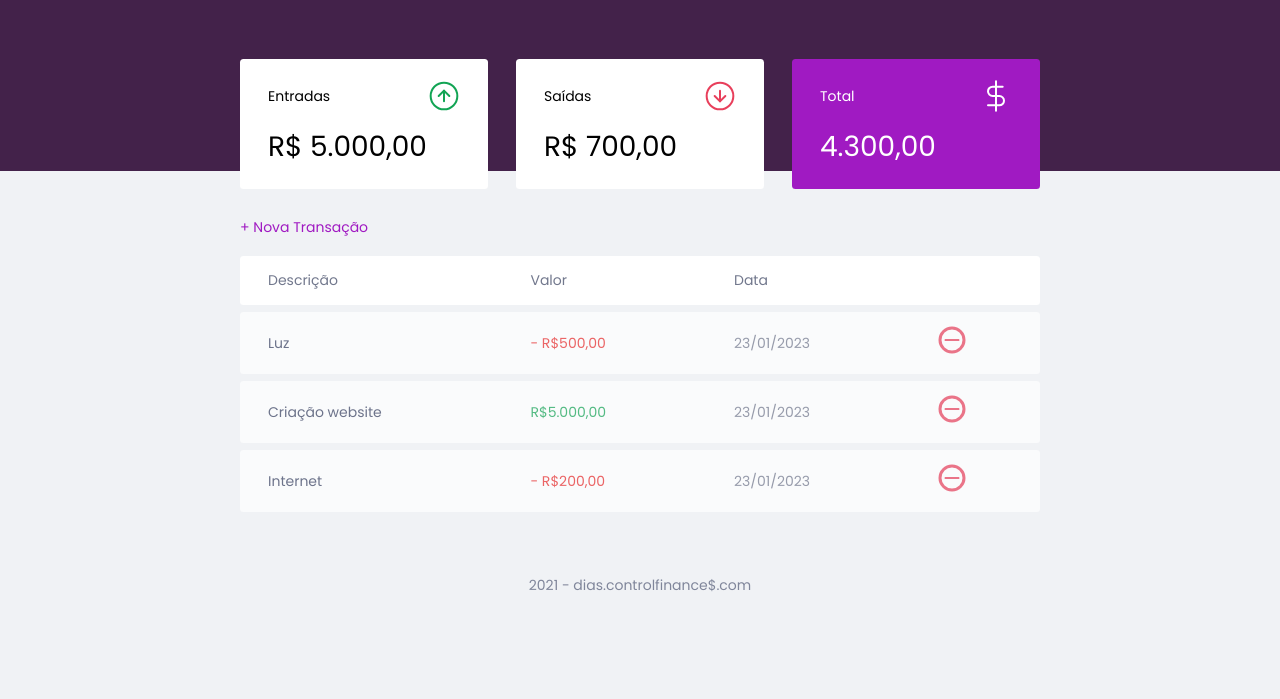
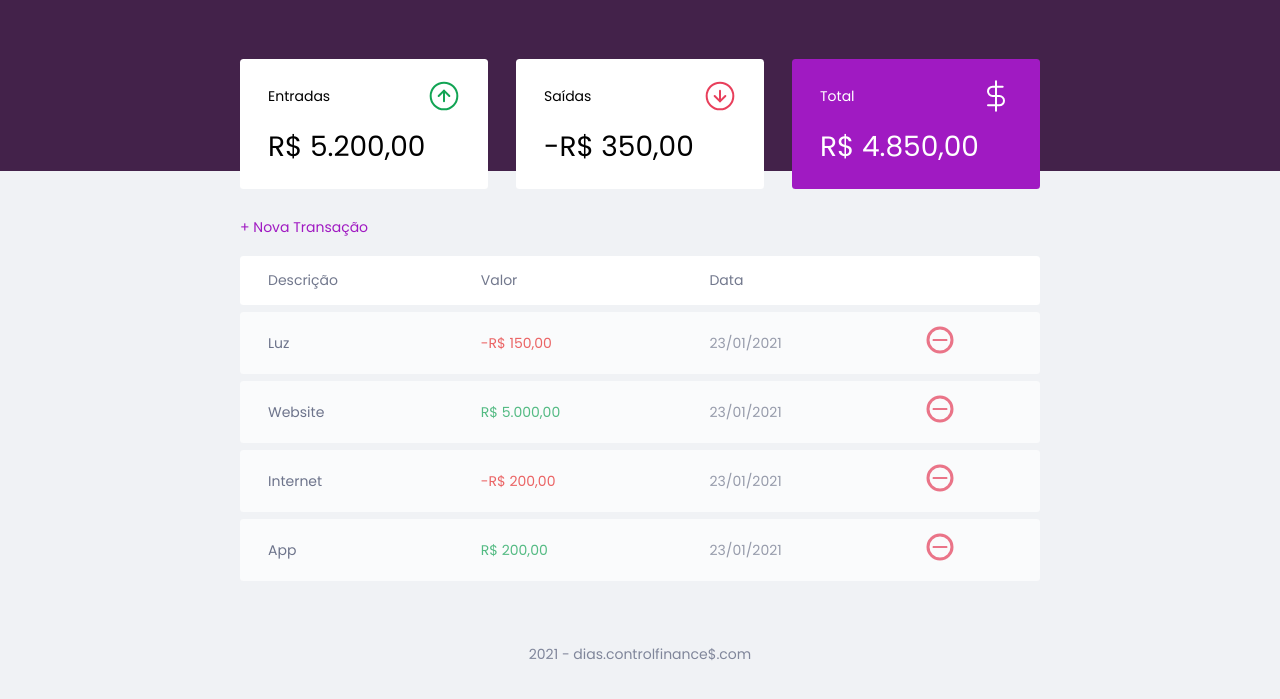
Before and after one commit to MatheusProg/Dias.controlFinance, a plain HTML site: page index.html in a window 1280 px wide. Shown: the part 61-760 px from the top of the page. Drawn offline with Linux system fonts and the light colour scheme.

Commit message:
dar função a cada objeto, inicia formatão e validação de dados

```diff
--- a/index.html
+++ b/index.html
@@ -28,21 +28,21 @@
             <span>Entradas</span>
             <img src="./assets/income.svg" alt="Image de entrada" />
           </h3>
-          <p>R$ 5.000,00</p>
+          <p id="incomeDisplay">R$ 5.000,00</p>
         </div>
         <div class="card">
           <h3>
             <span>Saídas</span>
             <img src="./assets/expense.svg" alt="Image de saída" />
           </h3>
-          <p>R$ 700,00</p>
+          <p id="expenseDisplay">R$ 700,00</p>
         </div>
         <div class="card total">
           <h3>
             <span>Total</span>
             <img src="./assets/total.svg" alt="Image de total" />
           </h3>
-          <p>4.300,00</p>
+          <p id="totalDisplay">4.300,00</p>
         </div>
       </section>
       <section id="transaction">
@@ -63,30 +63,7 @@
             </tr>
           </thead>
           <tbody>
-            <tr>
-              <td class="description">Luz</td>
-              <td class="expense">- R$500,00</td>
-              <td calss="date">23/01/2023</td>
-              <td>
-                <img src="./assets/minus.svg" alt="remover transação" />
-              </td>
-            </tr>
-            <tr>
-              <td class="description">Criação website</td>
-              <td class="income">R$5.000,00</td>
-              <td calss="date">23/01/2023</td>
-              <td>
-                <img src="./assets/minus.svg" alt="remover transação" />
-              </td>
-            </tr>
-            <tr>
-              <td class="description">Internet</td>
-              <td class="expense">- R$200,00</td>
-              <td calss="date">23/01/2023</td>
-              <td>
-                <img src="./assets/minus.svg" alt="remover transação" />
-              </td>
-            </tr>
+
           </tbody>
         </table>
       </section>
@@ -96,7 +73,7 @@
       <div class="modal">
         <div id="form">
           <h2>Nova Transação</h2>
-          <form action="">
+          <form action="" onsubmit="Form.submit(event)">
             <div class="input-group">
               <label class="sr-only" for="description">Descrição</label>
               <input
@@ -123,8 +100,11 @@
             </div>
 
             <div class="input-group">
-              <label class="sr-only" for="data">Descrição</label>
-              <input type="date" id="data" name="data" />
+              <label class="sr-only" for="date">Data</label>
+              <input
+              type="date"
+              id="date"
+              name="date" />
             </div>
 
             <div class="input-group actions">
--- a/scripts.js
+++ b/scripts.js
@@ -14,3 +14,189 @@ const Modal = {
         .classList.remove('active')
     }
 }
+
+const Transaction = {
+    all: [
+        {
+            description: 'Luz',
+            amount: -15000,
+            date: '23/01/2021'
+        },
+        {
+
+            description: 'Website',
+            amount: 500000,
+            date: '23/01/2021'
+        },
+        {
+            description: 'Internet',
+            amount: -20000,
+            date: '23/01/2021'
+        },
+        {
+            description: 'App',
+            amount: 20000,
+            date: '23/01/2021'
+        },
+    ],
+
+    add(transaction) {
+        Transaction.all.push(transaction)
+
+        App.reload()
+    },
+
+    remove(index) {
+        Transaction.all.splice(index, 1)
+
+        App.reload()
+    },
+
+    incomes() {
+        let income = 0;
+
+        Transaction.all.forEach(transaction => {
+            if(transaction.amount > 0){
+                income += transaction.amount;
+            }
+        })
+
+        return income;
+    },
+
+    expenses() {
+        let expense = 0;
+
+        Transaction.all.forEach(transaction => {
+            if(transaction.amount < 0){
+                expense += transaction.amount;
+            }
+        })
+
+        return expense;
+    },
+
+    total() {
+
+        return Transaction.incomes() + Transaction.expenses();
+    },
+}
+
+const DOM = {
+    transactionsContainer: document.querySelector('#data-table tbody'),
+    addTransaction(transaction, index) {
+        const tr = document.createElement('tr')
+        tr.innerHTML = DOM.innerHTMLTransaction(transaction)
+
+        DOM.transactionsContainer.appendChild(tr)
+    },
+    innerHTMLTransaction(transaction) {
+        const CSSclass = transaction.amount > 0 ? "income" : "expense"
+
+        const amount = Utils.formatCurrency(transaction.amount)
+
+
+        const html = `
+        <td class="description">${transaction.description}</td>
+        <td class="${CSSclass}">${amount}</td>
+        <td calss="date">${transaction.date}</td>
+        <td>
+            <img src="./assets/minus.svg" alt="Remover transação" />
+        </td>
+        `
+
+        return html
+    },
+
+    updateBalance() {
+        document
+        .getElementById('incomeDisplay')
+        .innerHTML = Utils.formatCurrency(Transaction.incomes())
+
+        document
+        .getElementById('expenseDisplay')
+        .innerHTML = Utils.formatCurrency(Transaction.expenses())
+
+        document
+        .getElementById('totalDisplay')
+        .innerHTML = Utils.formatCurrency(Transaction.total())
+    },
+
+    clearTransaction() {
+        DOM.transactionsContainer.innerHTML = ""
+    }
+}
+
+// Formatar valores em moedas
+const Utils = {
+    formatCurrency(value) {
+        const signal = Number(value) < 0 ? "-" : ""
+
+        value = String(value).replace(/\D/g, "")
+
+        value = Number(value) / 100
+
+        value = value.toLocaleString("pt-BR", {
+            style: "currency",
+            currency: "BRL"
+        })
+
+        return signal + value
+    }
+}
+
+const Form = {
+    description: document.querySelector('input#description'),
+    amount: document.querySelector('input#amount'),
+    date: document.querySelector('input#date'),
+
+    getValues() {
+        return {
+            description: Form.description.value,
+            amount: Form.amount.value,
+            date: Form.date.value
+        }
+    },
+
+// valida os dados
+    validateField() {
+        const { description, amount, date } = Form.getValues()
+        if(description.trim() === "" ||
+        amount.trim() === "" ||
+        date.trim() === "") {
+            throw new Error("Por favor, preencha todos os campos.")
+        }
+    },
+
+    submit(event) {
+        event.preventDefault()
+
+
+
+        try {
+            Form.validateField()
+        } catch (error) {
+            alert(error.message)
+        }
+
+
+    }
+}
+
+const App = {
+    init() {
+
+        Transaction.all.forEach(transaction => {
+            DOM.addTransaction(transaction)
+        })
+
+        DOM.updateBalance()
+    },
+    reload() {
+        DOM.clearTransaction()
+        App.init()
+    }
+}
+
+// Iniciar o App
+App.init()
```
